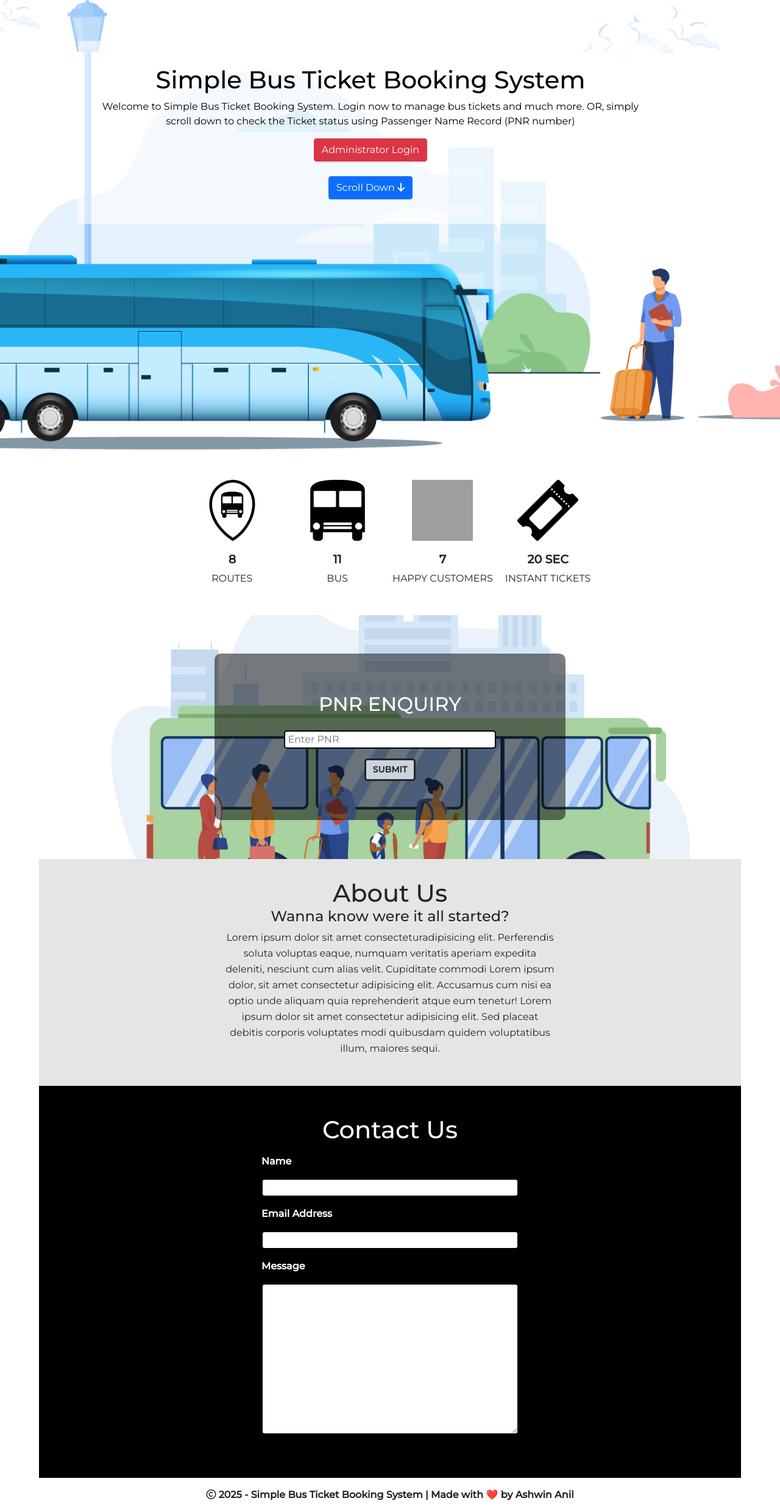
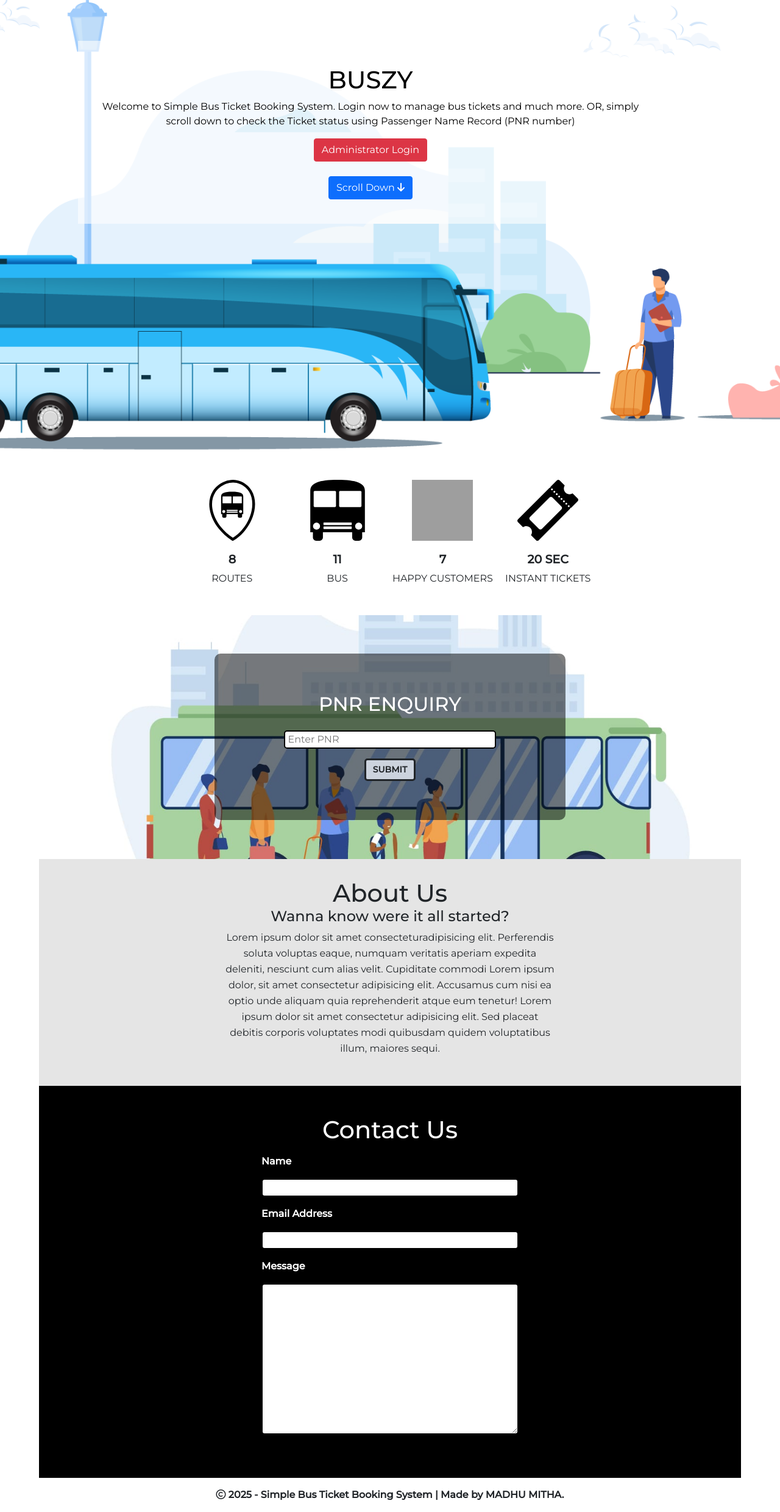
Before and after one commit to Madhu-Mitha-L/Bus-Ticket-Booking-System, a PHP site: page / in a window 1280 px wide. Shown: the part 45-2525 px from the top of the page at 61% size. Run offline with PHP 8.4, Linux system fonts and the light colour scheme; data comes from the database, SQL or seed files in the repository; some libraries are stand-ins or nearby versions; grey boxes are pictures that could not be loaded.

Commit message:
Update index.php

```diff
--- a/SimpleBusTicket-PHP/index.php
+++ b/SimpleBusTicket-PHP/index.php
@@ -227,7 +227,7 @@
 
     <section id="home">
         <div id="route-search-form">
-            <h1>Simple Bus Ticket Booking System</h1>
+            <h1>BUSZY</h1>
 
             <p class="text-center">Welcome to Simple Bus Ticket Booking System. Login now to manage bus tickets and much more. OR, simply scroll down to check the Ticket status using Passenger Name Record (PNR number)</p>
 
@@ -318,7 +318,7 @@
         </section>
         <footer>
         <p>
-                        <i class="far fa-copyright"></i> <?php echo date('Y');?> - Simple Bus Ticket Booking System | Made with &#10084;&#65039; by Ashwin Anil
+                        <i class="far fa-copyright"></i> <?php echo date('Y');?> - Simple Bus Ticket Booking System | Made  by MADHU MITHA.
                         </p>
         </footer>
     </div>
```
